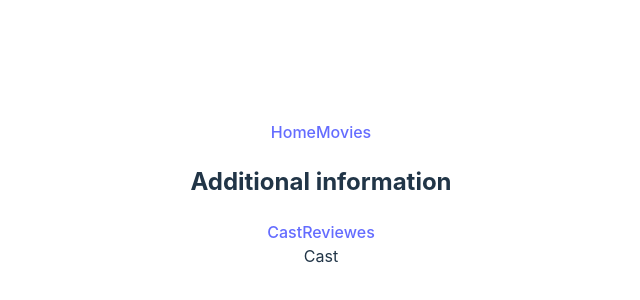
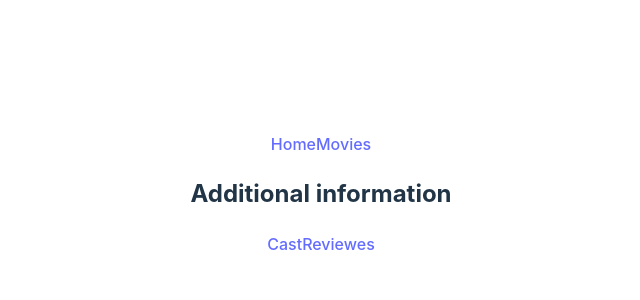
Before and after one commit to Polina-goit/goit-react-hw-05, a React (Vite) app: page /movies/cast in a window 1280 px wide. Shown: the part 206-506 px from the top of the page, without its empty margins (319-959 px from the left). Built offline with nearby package versions, Linux system fonts and the light colour scheme.

Commit message:
update-4

```diff
--- a/src/App.jsx
+++ b/src/App.jsx
@@ -8,6 +8,7 @@ import NotFoundPage from "./pages/NotFoundPage/NotFoundPage";
 import Navigation from "./components/Navigation/Navigation";
 import MovieCast from "./components/MovieCast/MovieCast";
 import MovieReviews from "./components/MovieReviews/MovieReviews";
+import MovieDetailsPage from "./pages/MovieDetailsPage/MovieDetailsPage";
 
 function App() {
   return (
@@ -15,7 +16,8 @@ function App() {
       <Navigation />
       <Routes>
         <Route path="/" element={<HomePage />} />
-        <Route path="/movies" element={<MoviesPage />}>
+        <Route path="/movies" element={<MoviesPage />} />
+        <Route path="movies/:moviesId" element={<MovieDetailsPage />}>
           <Route path="cast" element={<MovieCast />} />
           <Route path="reviews" element={<MovieReviews />} />
         </Route>
--- a/src/pages/HomePage/HomePage.jsx
+++ b/src/pages/HomePage/HomePage.jsx
@@ -7,12 +7,12 @@ const HomePage = () => {
   const [movies, setMovies] = useState([]);
 
   useEffect(() => {
-    const fetchData = async () => {
+    const getData = async () => {
       const result = await fetchMovies();
       setMovies(result);
     };
 
-    fetchData();
+    getData();
   }, []);
 
   return (
--- a/src/pages/MovieDetailsPage/MovieDetailsPage.jsx
+++ b/src/pages/MovieDetailsPage/MovieDetailsPage.jsx
@@ -7,7 +7,7 @@ const MovieDetailsPage = () => {
       <h2>Additional information</h2>
       <nav>
         <NavLink to="cast">Cast</NavLink>
-        <navigatorLink to="reviwes">Reviewes</navigatorLink>
+        <NavLink to="reviews">Reviewes</NavLink>
       </nav>
       <Outlet />
     </div>
--- a/src/pages/MoviesPage/MoviesPage.jsx
+++ b/src/pages/MoviesPage/MoviesPage.jsx
@@ -2,14 +2,7 @@ import React from "react";
 import { Link, Outlet } from "react-router-dom";
 
 const MoviesPage = () => {
-  return (
-    <div>
-      <h2>Additional information</h2>
-      <Link to="cast">Cast</Link>
-      <Link to="reviwes">Reviewes</Link>
-      <Outlet />
-    </div>
-  );
+  return;
 };
 
 export default MoviesPage;
```
